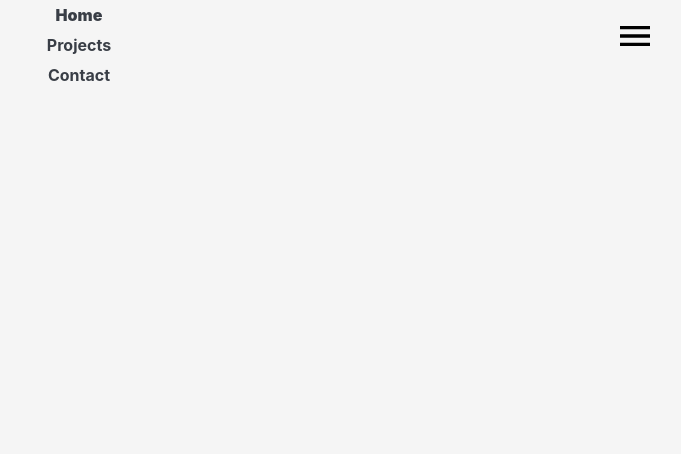
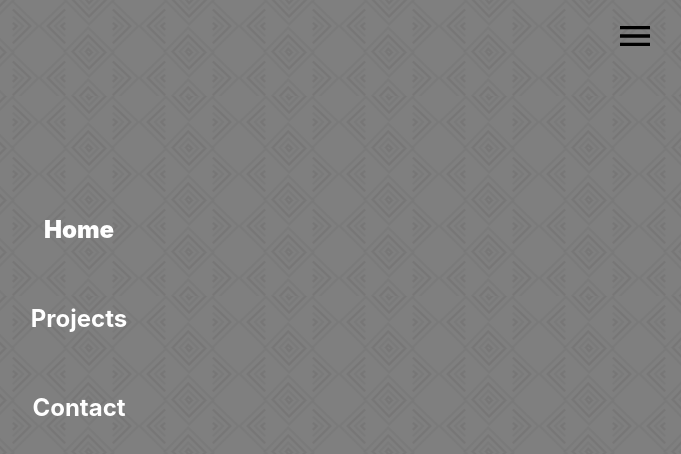
Before and after one commit to ClaudiaStar/new-oortfolio, a React (Create React App) app: page / in a window 1280 px wide. Both pictures are taken after a click on the picture 1196 px from the left and 36 px from the top of the page. Shown: the top 454 px of the page, without its empty margins (561-1242 px from the left). Built offline with nearby package versions, Linux system fonts and the light colour scheme; a web font is replaced by a local one.

Commit message:
animate & style slide menu

```diff
--- a/src/components/Menu.js
+++ b/src/components/Menu.js
@@ -1,28 +1,26 @@
-import React from "react";
+import React, { useState } from "react";
 import { NavLink } from "react-router-dom";
 
 import classes from "./Menu.module.css";
 
 function Menu() {
-  const handleNavClick = event => {
+  const [menuClicked, setMenuClicked] = useState(false);
+
+  const handleMenuClick = event => {
     event.preventDefault();
+    setMenuClicked(true);
   };
 
-  return (
-    <main className={classes.Menu}>
-      {/* <ul className={classes.MenuList}>
-        <li className={classes.MenuItem}> */}
+  return menuClicked ? null : (
+    <main className={classes.Menu} onClick={handleMenuClick}>
       <NavLink
         exact
         to="/"
         activeStyle={{ fontWeight: 900 }}
         className={classes.NavLink}
-        onClick={handleNavClick}
       >
         Home
       </NavLink>
-      {/* </li>
-        <li className={classes.MenuItem}> */}
       <NavLink
         to="/projects"
         activeStyle={{ fontWeight: 900 }}
@@ -30,9 +28,6 @@
       >
         Projects
       </NavLink>
-      {/* </li>
-
-        <li className={classes.MenuItem}> */}
       <NavLink
         to="/contact"
         activeStyle={{ fontWeight: 900 }}
@@ -40,8 +35,6 @@
       >
         Contact
       </NavLink>
-      {/* </li>
-      </ul> */}
     </main>
   );
 }
--- a/src/components/Menu.module.css
+++ b/src/components/Menu.module.css
@@ -2,18 +2,37 @@
   width: 100vw;
   height: 100vh;
   position: fixed;
-  background-color: #f5f5f5;
+  background-image: linear-gradient(rgba(0, 0, 0, 0.5), rgba(0, 0, 0, 0.5)),
+    url("../assets/images/menu-image.png");
+
   text-align: center;
+  animation-name: slide;
+  animation-duration: 1s;
+  animation-timing-function: cubic-bezier(0.075, 0.82, 0.165, 1);
+  top: 0;
+  left: 0;
+  padding-top: 20vh;
+}
+
+@keyframes slide {
+  from {
+    left: 200vw;
+  }
+  to {
+    left: 0;
+  }
 }
 
 .NavLink {
   text-decoration: none;
-  color: #393e46;
+  color: white;
   padding: 5px;
   border-radius: 10%;
   cursor: pointer;
   font-weight: bold;
   display: block;
+  margin-top: 50px;
+  font-size: x-large;
 }
 
 .NavLink:hover,
```
Also changed, not shown: src/assets/images/menu-image.png (added), src/components/BurgerMenuIcon.js (deleted).
